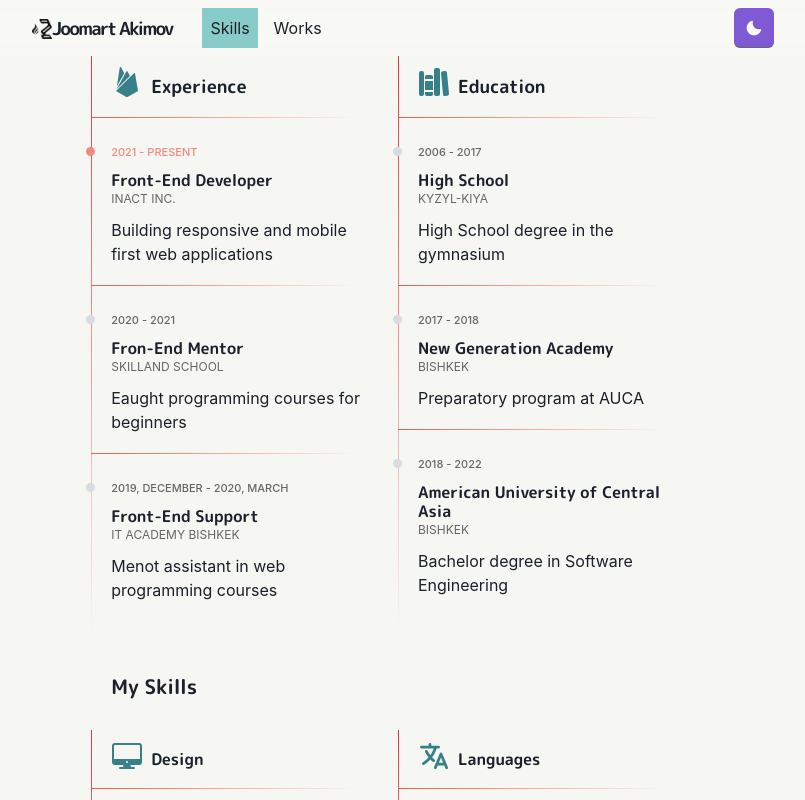
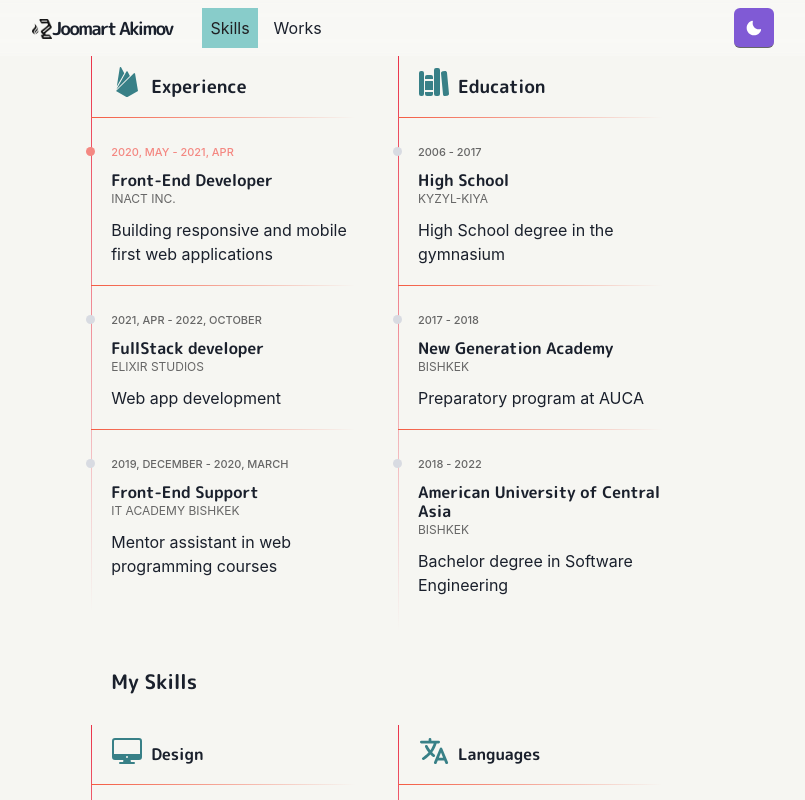
Before and after one commit to mainonline/portfolio, a Next.js app: page /skills in a window 1280 px wide. Shown: the top 800 px of the page, without its empty margins (242-1047 px from the left). Built offline with nearby package versions, Linux system fonts and the light colour scheme.

Commit message:
resume added

```diff
--- a/pages/skills.js
+++ b/pages/skills.js
@@ -21,7 +21,7 @@ const Posts = () => (
             </div>
             <div className="resume-items">
               <div className="resume-item border-line-h active">
-                <div className="date">2021 - Present</div>
+                <div className="date">2020, May - 2021, Apr</div>
                 <Heading as="h5" variant="section-titleh5">
                   Front-End Developer
                 </Heading>
@@ -31,13 +31,13 @@ const Posts = () => (
                 </p>
               </div>
               <div className="resume-item border-line-h">
-                <div className="date">2020 - 2021</div>
+                <div className="date">2021, Apr - 2022, October</div>
                 <Heading as="h5" variant="section-titleh5">
-                  Fron-End Mentor
+                  FullStack developer
                 </Heading>
-                <div className="company">Skilland School</div>
+                <div className="company">Elixir Studios</div>
                 <p>
-                  Еaught programming courses for beginners
+                  Web app development
                 </p>
               </div>
               <div className="resume-item">
@@ -47,7 +47,7 @@ const Posts = () => (
                 </Heading>
                 <div className="company">It Academy Bishkek</div>
                 <p>
-                  Menot assistant in web programming courses
+                  Mentor assistant in web programming courses
                 </p>
               </div>
             </div>
```
Also changed, not shown: pages/index.js (+11 -1 lines), 1 other file (tests, documents, lock files or other folders).
